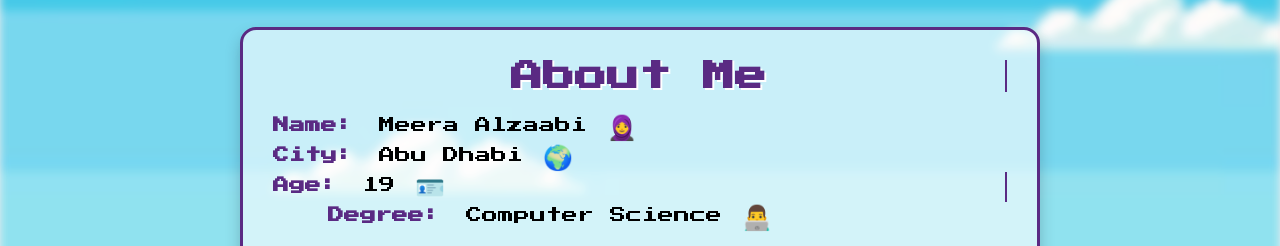
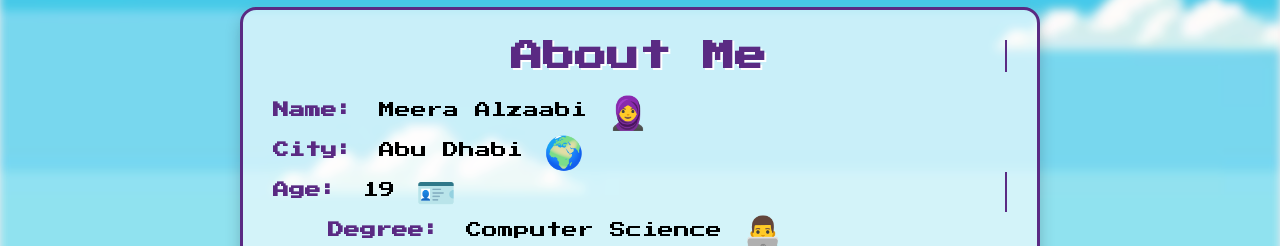
Before and after one commit to subhanfaisal7/Web, a plain HTML site: page me.html in a window 1280 px wide. Shown: the part 157-403 px from the top of the page. Drawn offline with Linux system fonts and the light colour scheme.

Commit message:
Update style.css

```diff
--- a/style.css
+++ b/style.css
@@ -669,9 +669,9 @@ html, body {
 }
 
 .icon {
-  font-size: 1.5em;
+  font-size: 2em;
   vertical-align: middle;
-  padding-left: 4px;
+  padding-left: 5px;
 }
 
 #about-me-container h1,
```
